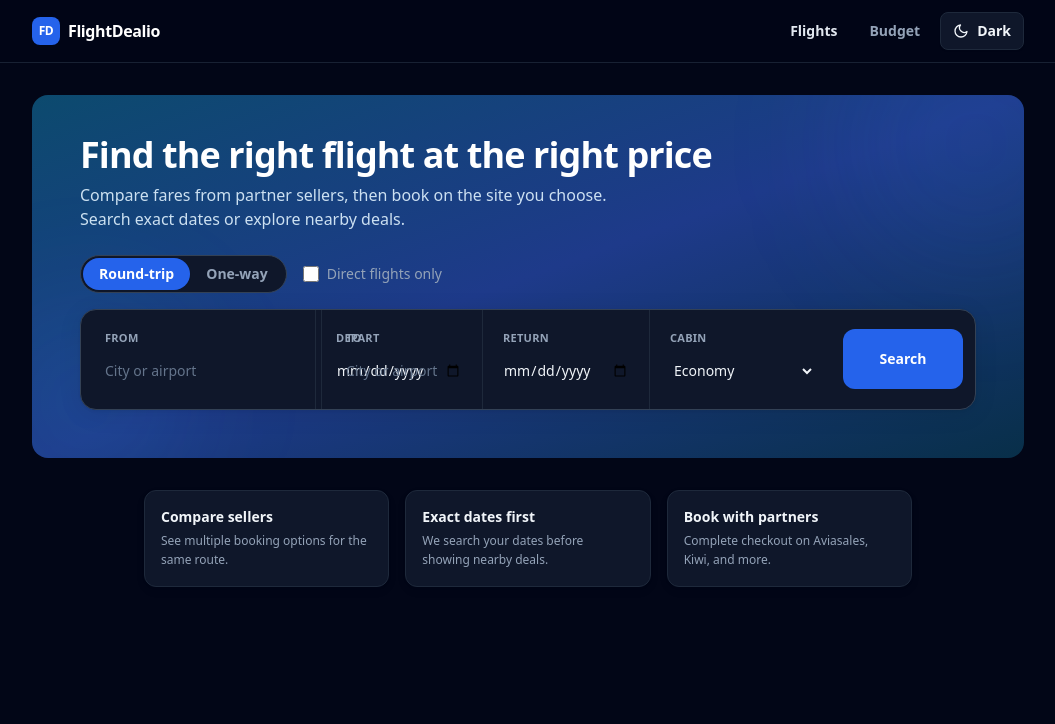
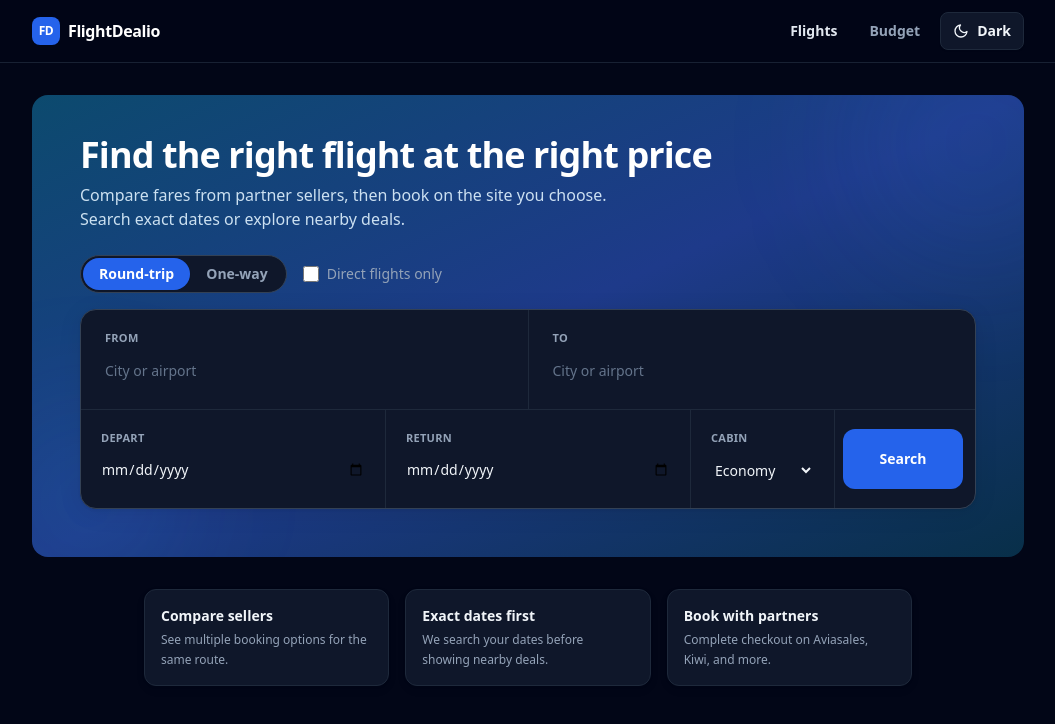
Before and after one commit to johnyi0x/flightdealio, a Next.js app: page / in a window 1280 px wide. Shown: the top 724 px of the page, without its empty margins (112-1167 px from the left). Built offline with nearby package versions, Linux system fonts and the light colour scheme.

Commit message:
Fix desktop search bar overlap with two-row layout

```diff
--- a/components/FlightSearchForm.tsx
+++ b/components/FlightSearchForm.tsx
@@ -227,11 +227,11 @@ export function FlightSearchForm() {
         </label>
       </div>
 
-      {/* Unified search bar — stacked on mobile, horizontal on desktop */}
+      {/* Search bar: stacked on mobile; desktop = row1 (From|To) + row2 (dates|cabin|search) */}
       <div className="overflow-visible rounded-2xl border border-slate-200 bg-white shadow-search dark:border-slate-700 dark:bg-slate-900">
-        <div className="flex flex-col lg:flex-row lg:items-stretch">
-          {/* Airports — separate rows on mobile, side-by-side on desktop */}
-          <div className="flex min-w-0 flex-[2] flex-col lg:flex-row lg:border-r lg:border-slate-100 dark:lg:border-slate-800">
+        <div className="flex flex-col">
+          {/* Row 1 — airports */}
+          <div className="flex flex-col border-b border-slate-100 dark:border-slate-800 lg:flex-row">
             <div className="border-b border-slate-100 px-5 py-4 dark:border-slate-800 lg:flex-1 lg:border-b-0 lg:border-r lg:px-6 lg:py-5">
               <AirportField
                 name="origin"
@@ -241,7 +241,7 @@ export function FlightSearchForm() {
                 placeholder="City or airport"
               />
             </div>
-            <div className="border-b border-slate-100 px-5 py-4 dark:border-slate-800 lg:flex-1 lg:border-b-0 lg:px-6 lg:py-5">
+            <div className="px-5 py-4 lg:flex-1 lg:px-6 lg:py-5">
               <AirportField
                 name="destination"
                 label="To"
@@ -252,10 +252,10 @@ export function FlightSearchForm() {
             </div>
           </div>
 
-          {/* Dates + cabin */}
-          <div className="flex flex-col sm:flex-row lg:shrink-0">
-            <div className="flex border-b border-slate-100 dark:border-slate-800 sm:border-b-0 sm:border-r lg:min-w-[17rem]">
-              <label className="flex min-w-[8.5rem] flex-1 flex-col border-r border-slate-100 px-5 py-4 dark:border-slate-800 lg:px-5 lg:py-5">
+          {/* Row 2 — dates, cabin, search */}
+          <div className="flex flex-col sm:flex-row sm:items-stretch">
+            <div className="flex flex-1 border-b border-slate-100 dark:border-slate-800 sm:border-b-0 sm:border-r">
+              <label className="flex min-w-0 flex-1 flex-col border-b border-slate-100 px-5 py-4 dark:border-slate-800 sm:border-b-0 sm:border-r sm:px-5 sm:py-5 lg:min-w-[10rem]">
                 <span className="mb-1.5 text-[11px] font-semibold uppercase tracking-wide text-slate-500 dark:text-slate-400">
                   Depart
                 </span>
@@ -267,7 +267,7 @@ export function FlightSearchForm() {
                 />
               </label>
               {trip === "round" && (
-                <label className="flex min-w-[8.5rem] flex-1 flex-col px-5 py-4 lg:px-5 lg:py-5">
+                <label className="flex min-w-0 flex-1 flex-col px-5 py-4 sm:px-5 sm:py-5 lg:min-w-[10rem]">
                   <span className="mb-1.5 text-[11px] font-semibold uppercase tracking-wide text-slate-500 dark:text-slate-400">
                     Return
                   </span>
@@ -281,7 +281,7 @@ export function FlightSearchForm() {
               )}
             </div>
 
-            <label className="flex flex-col justify-center border-b border-slate-100 px-5 py-4 dark:border-slate-800 sm:min-w-[8rem] sm:border-b-0 lg:px-5 lg:py-5">
+            <label className="flex flex-col justify-center border-b border-slate-100 px-5 py-4 dark:border-slate-800 sm:w-36 sm:shrink-0 sm:border-b-0 sm:border-r sm:px-5 sm:py-5">
               <span className="mb-1.5 text-[11px] font-semibold uppercase tracking-wide text-slate-500 dark:text-slate-400">
                 Cabin
               </span>
@@ -296,14 +296,12 @@ export function FlightSearchForm() {
                 <option value="first">First</option>
               </select>
             </label>
-          </div>
 
-          {/* Search button */}
-          <div className="flex items-stretch p-4 lg:p-3 lg:pl-2">
+            <div className="flex items-stretch p-4 sm:p-3 sm:pl-2">
               <button
                 type="submit"
                 disabled={busy}
-              className="flex w-full items-center justify-center rounded-xl bg-brand-600 px-8 py-4 text-sm font-bold text-white transition hover:bg-brand-700 active:bg-brand-800 disabled:opacity-60 lg:min-w-[7.5rem] lg:self-center lg:py-5"
+                className="flex w-full items-center justify-center rounded-xl bg-brand-600 px-8 py-4 text-sm font-bold text-white transition hover:bg-brand-700 active:bg-brand-800 disabled:opacity-60 sm:min-w-[7.5rem] sm:self-center sm:py-5"
               >
                 {busy ? (
                   <span className="inline-flex items-center gap-2">
@@ -317,6 +315,7 @@ export function FlightSearchForm() {
             </div>
           </div>
         </div>
+      </div>
 
       {error && (
         <p className="rounded-xl border border-rose-200 bg-rose-50 px-4 py-3 text-sm text-rose-800 dark:border-rose-900/50 dark:bg-rose-950/40 dark:text-rose-100">
```
Lines whose indentation alone changed are shown as unchanged.
